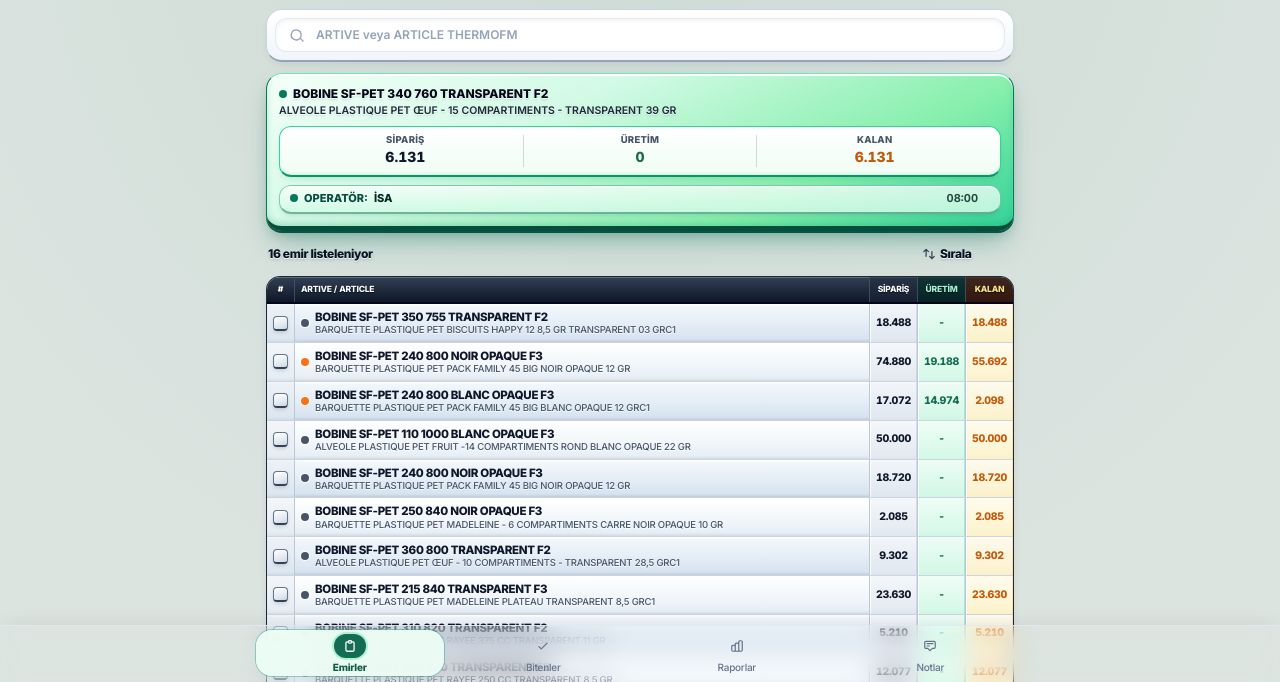
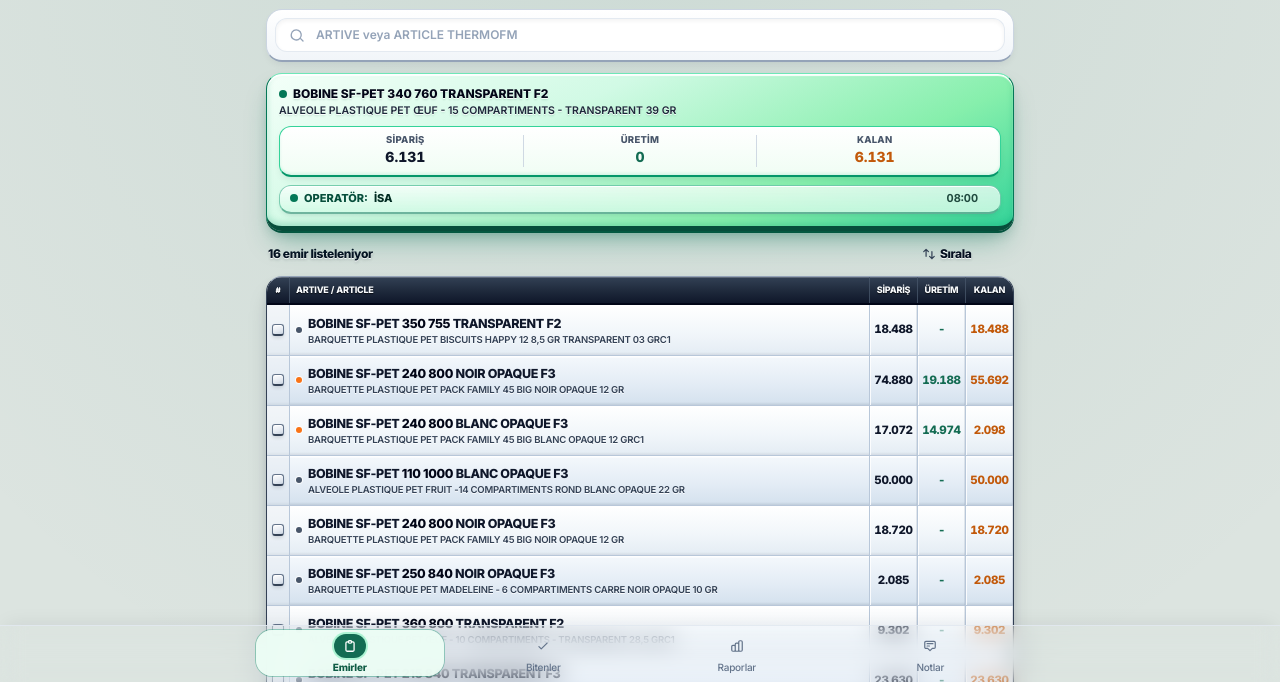
Before and after one commit to oozzkaankrt-dotcom/extruder-uretim, a plain HTML site: page index.html in a window 1280 px wide. Shown: the part 118-800 px from the top of the page. Drawn offline with nearby package versions, Linux system fonts and the light colour scheme.

Commit message:
Update index.html

```diff
--- a/index.html
+++ b/index.html
@@ -354,25 +354,40 @@
       box-shadow: 0 2px 4px -1px rgba(15, 23, 42, 0.2), inset 0 1px 0 rgba(255, 255, 255, 1);
     }
     #tab-emirler .pending-col-order-3d {
-      background: linear-gradient(180deg, rgba(241, 245, 249, 0.75) 0%, rgba(226, 232, 240, 0.85) 100%);
-      box-shadow: inset 1px 0 0 rgba(255, 255, 255, 0.85), inset -1px 0 0 rgba(148, 163, 184, 0.28);
+      background: transparent;
+      box-shadow: inset 1px 0 0 rgba(255, 255, 255, 0.85), inset -1px 0 0 rgba(148, 163, 184, 0.25);
     }
     #tab-emirler .pending-col-prod-3d {
-      background: linear-gradient(180deg, rgba(236, 253, 245, 0.85) 0%, rgba(209, 250, 229, 0.9) 100%);
-      box-shadow: inset 1px 0 0 rgba(255, 255, 255, 0.9), inset -1px 0 0 rgba(16, 185, 129, 0.25);
+      background: transparent;
+      box-shadow: inset 1px 0 0 rgba(255, 255, 255, 0.85), inset -1px 0 0 rgba(148, 163, 184, 0.25);
     }
     #tab-emirler .pending-col-rem-3d {
-      background: linear-gradient(180deg, rgba(255, 251, 235, 0.85) 0%, rgba(254, 243, 199, 0.92) 100%);
-      box-shadow: inset 1px 0 0 rgba(255, 255, 255, 0.9), inset -1px 0 0 rgba(245, 158, 11, 0.25);
+      background: transparent;
+      box-shadow: inset 1px 0 0 rgba(255, 255, 255, 0.85), inset -1px 0 0 rgba(148, 163, 184, 0.25);
     }
     #tab-emirler .pending-coil-highlight {
       display: block;
-      font-size: clamp(8.5px, 2.25vw, 11.5px);
-      line-height: 1.24;
-      font-weight: 900;
-      color: #061021;
+      font-size: clamp(9.5px, 2.5vw, 12.5px);
+      line-height: 1.38;
+      font-weight: 800;
+      color: #0F172A;
       letter-spacing: -0.025em;
-      text-shadow: 0 1px 0 rgba(255, 255, 255, 0.96), 0 1.5px 2px rgba(15, 23, 42, 0.14);
+      text-shadow: none;
+      white-space: nowrap;
+      overflow-x: auto;
+      scrollbar-width: none;
+    }
+    #tab-emirler .pending-coil-highlight::-webkit-scrollbar {
+      display: none;
+    }
+    #tab-emirler .pending-article-sub {
+      display: block;
+      font-size: clamp(8.5px, 2.05vw, 10.5px);
+      line-height: 1.35;
+      font-weight: 500;
+      color: #475569;
+      letter-spacing: -0.02em;
+      margin-top: 2px;
       white-space: nowrap;
       overflow-x: auto;
       scrollbar-width: none;
@@ -395,92 +410,14 @@
     #tab-emirler .pending-article-sub::-webkit-scrollbar {
       display: none;
     }
-    #tab-emirler .emirler-header-3d {
-      color: #061021;
-      text-shadow: 0 1px 0 rgba(255, 255, 255, 0.98), 0 2px 4px rgba(15, 23, 42, 0.22);
-      letter-spacing: -0.03em;
-    }
-    #tab-emirler .emirler-sub-3d {
-      color: #334155;
-      text-shadow: 0 1px 0 rgba(255, 255, 255, 0.9);
-    }
-    #tab-emirler .emirler-search-3d {
-      background: linear-gradient(180deg, #FFFFFF 0%, #E6EEF4 100%);
-      border: 1.5px solid #94A3B8;
-      border-bottom-width: 3.5px;
-      border-bottom-color: #475569;
-      box-shadow: 0 8px 16px -6px rgba(15, 23, 42, 0.2), inset 0 1.5px 0 rgba(255, 255, 255, 1);
-    }
-    #tab-emirler .pending-label-3d {
-      color: #334155;
-      font-weight: 900;
-      text-shadow: 0 1px 0 rgba(255, 255, 255, 0.95);
-    }
-    #tab-emirler .pending-num-order-3d {
-      color: #061021;
-      font-weight: 900;
-      text-shadow: 0 1px 0 rgba(255, 255, 255, 0.95), 0 1px 2px rgba(15, 23, 42, 0.14);
-    }
-    #tab-emirler .pending-num-prod-3d {
-      color: #065F46;
-      font-weight: 900;
-      text-shadow: 0 1px 0 rgba(255, 255, 255, 0.95), 0 1px 2px rgba(6, 95, 70, 0.18);
-    }
-    #tab-emirler .pending-num-rem-warn-3d {
-      color: #B45309;
-      font-weight: 900;
-      text-shadow: 0 1px 0 rgba(255, 255, 255, 0.95), 0 1px 2px rgba(180, 83, 9, 0.18);
-    }
-    #tab-emirler .pending-num-rem-neg-3d {
-      color: #BE123C;
-      font-weight: 900;
-      text-shadow: 0 1px 0 rgba(255, 255, 255, 0.95), 0 1px 2px rgba(190, 18, 60, 0.18);
-    }
-    #tab-emirler .pending-rows-stack .pending-zebra-row:nth-of-type(even) {
-      background-color: #EEF2F6;
-    }
-    #tab-emirler .pending-rows-stack .pending-zebra-row:hover {
-      filter: brightness(0.985);
-    }
-    #tab-emirler .pending-rows-stack {
-      background: #FFFFFF;
-      border: 1.5px solid #1E293B;
-      border-bottom-width: 3px;
-      border-radius: 14px;
-      overflow: hidden;
-      box-shadow: 0 4px 12px -4px rgba(15, 23, 42, 0.14);
-    }
-    #tab-emirler .pending-row-divider + .pending-row-divider {
-      border-top: 1px solid #CBD5E1;
-    }
-    #tab-emirler .pending-coil-highlight {
-      display: block;
-      font-size: clamp(8.5px, 2.25vw, 11.5px);
-      line-height: 1.24;
-      font-weight: 800;
-      color: #0F172A;
-      letter-spacing: -0.025em;
-      text-shadow: none;
-      white-space: nowrap;
-      overflow-x: auto;
-      scrollbar-width: none;
-    }
-    #tab-emirler .pending-coil-highlight::-webkit-scrollbar {
-      display: none;
-    }
-    #tab-emirler .pending-article-sub {
-      display: block;
-      font-size: clamp(7.5px, 1.85vw, 9.5px);
-      line-height: 1.22;
-      font-weight: 500;
-      color: #475569;
-      letter-spacing: -0.02em;
-      white-space: nowrap;
-      overflow-x: auto;
-      scrollbar-width: none;
-    }
-    #tab-emirler .pending-article-sub::-webkit-scrollbar {
-      display: none;
+    #tab-emirler .coil-dim-highlight {
+      font-weight: 950;
+      color: #020617;
+      background: transparent;
+      border-bottom: none;
+      border-radius: 0;
+      padding: 0;
+      box-shadow: none;
     }
     #tab-emirler .emirler-header-3d {
       color: #061021;
@@ -1526,7 +1463,11 @@
     }
 
     function formatArtiveHighlight(artiveText) {
-      return escapeHtml(artiveText || '');
+      const safeText = escapeHtml(artiveText || '');
+      return safeText.replace(
+        /\b(\d{2,4}\s+\d{2,4})\b/g,
+        '<span class="coil-dim-highlight">$1</span>'
+      );
     }
 
     function showToast(msg) {
@@ -3432,20 +3373,20 @@
             ondrop="handleOrderDrop(event, ${o.id})"
             ondragend="handleOrderDragEnd(event)"
             onclick="toggleIdleOrderDetailView(event, ${o.id})"
-            class="pending-row-divider pending-zebra-row rounded-none p-0 cursor-pointer transition">
+            class="pending-row-divider pending-zebra-row rounded-none p-0 cursor-pointer transition min-h-[46px] sm:min-h-[50px] flex items-stretch">
             <div class="flex items-stretch w-full min-w-0">
-              <div onclick="event.stopPropagation()" class="w-[24px] sm:w-[28px] shrink-0 py-1.5 px-0 flex items-center justify-center ltr:border-r rtl:border-l border-[#B8C7D9] bg-slate-200/45">
-                <div class="inline-flex items-center justify-center w-[15px] h-[15px] rounded pending-seq-3d">
+              <div onclick="event.stopPropagation()" class="w-[19px] sm:w-[23px] shrink-0 py-2 px-0 flex items-center justify-center ltr:border-r rtl:border-l border-[#B8C7D9] bg-slate-200/45">
+                <div class="inline-flex items-center justify-center w-[12px] h-[12px] rounded-[3px] pending-seq-3d">
                   <input type="number" inputmode="numeric" min="1" value="${o.orderNo}"
                     onchange="updateOrderNumberInline(${o.id}, this.value)"
                     onkeydown="if(event.key==='Enter'){this.blur();}"
-                    class="w-full h-full bg-transparent text-inherit text-[7.5px] font-black text-center leading-none tabular-nums rounded outline-none" />
+                    class="w-full h-full bg-transparent text-inherit text-[6.5px] font-black text-center leading-none tabular-nums rounded-[3px] outline-none" />
                 </div>
               </div>
 
-              <div class="flex-1 min-w-0 py-1.5 px-1.5 flex items-center">
+              <div class="flex-1 min-w-0 py-2 px-1.5 flex items-center">
                 <div class="flex items-center gap-1.5 min-w-0 w-full">
-                  <span class="w-2 h-2 rounded-full ${dotColorClass} shrink-0 shadow-xs ring-1 ring-white"></span>
+                  <span class="w-1.5 h-1.5 rounded-full ${dotColorClass} shrink-0 shadow-2xs ring-1 ring-white/80"></span>
                   <div class="min-w-0 flex-1">
                     <span class="pending-coil-highlight" title="${escapeHtml(o.artive || '')}">${formatArtiveHighlight(o.artive)}</span>
                     <span class="pending-article-sub" title="${escapeHtml(o.article || '')}">${escapeHtml(o.article || '')}</span>
@@ -3454,14 +3395,14 @@
               </div>
 
               <div class="grid grid-cols-3 shrink-0 w-[114px] sm:w-[144px] tabular-nums">
-                <div class="py-1.5 px-0.5 flex items-center justify-center leading-none ltr:border-l rtl:border-r ${rowCellBorderClass} pending-col-order-3d min-w-0">
-                  <span class="text-[8.5px] sm:text-[10.5px] tracking-tight pending-num-order-3d whitespace-nowrap">${orderCellText}</span>
+                <div class="py-2 px-0.5 flex items-center justify-center leading-none ltr:border-l rtl:border-r ${rowCellBorderClass} pending-col-order-3d min-w-0">
+                  <span class="text-[9.5px] sm:text-[11.5px] tracking-tight pending-num-order-3d whitespace-nowrap">${orderCellText}</span>
                 </div>
-                <div class="py-1.5 px-0.5 flex items-center justify-center leading-none ltr:border-l rtl:border-r ${rowCellBorderClass} pending-col-prod-3d min-w-0">
-                  <span class="text-[8.5px] sm:text-[10.5px] tracking-tight pending-num-prod-3d whitespace-nowrap">${prodCellText}</span>
+                <div class="py-2 px-0.5 flex items-center justify-center leading-none ltr:border-l rtl:border-r ${rowCellBorderClass} pending-col-prod-3d min-w-0">
+                  <span class="text-[9.5px] sm:text-[11.5px] tracking-tight pending-num-prod-3d whitespace-nowrap">${prodCellText}</span>
                 </div>
-                <div class="py-1.5 px-0.5 flex items-center justify-center leading-none ltr:border-l rtl:border-r ${rowCellBorderClass} pending-col-rem-3d min-w-0">
-                  <span class="text-[8.5px] sm:text-[10.5px] tracking-tight ${remNum3dClass} whitespace-nowrap">${remCellText}</span>
+                <div class="py-2 px-0.5 flex items-center justify-center leading-none ltr:border-l rtl:border-r ${rowCellBorderClass} pending-col-rem-3d min-w-0">
+                  <span class="text-[9.5px] sm:text-[11.5px] tracking-tight ${remNum3dClass} whitespace-nowrap">${remCellText}</span>
                 </div>
               </div>
             </div>
@@ -3533,19 +3474,19 @@
 
       const excelHeaderRowHtml = remainingCardsHtml
         ? `
-          <div class="flex items-stretch pending-excel-header-3d text-[8.5px] font-black uppercase tracking-tight tabular-nums select-none">
-            <div class="w-[24px] sm:w-[28px] shrink-0 py-1.5 px-0 flex items-center justify-center ltr:border-r rtl:border-l border-slate-600/80">#</div>
+          <div class="flex items-stretch pending-excel-header-3d text-[9px] font-black uppercase tracking-tight tabular-nums select-none">
+            <div class="w-[19px] sm:w-[23px] shrink-0 py-1.5 px-0 flex items-center justify-center ltr:border-r rtl:border-l border-slate-600/80 text-[8px]">#</div>
             <div class="flex-1 min-w-0 py-1.5 px-1.5 flex items-center truncate">ARTIVE / ARTICLE</div>
             <div class="grid grid-cols-3 shrink-0 w-[114px] sm:w-[144px] text-center">
-              <span class="py-1.5 px-0.5 flex items-center justify-center ltr:border-l rtl:border-r border-slate-600/80 bg-slate-800/50 truncate">${escapeHtml(t('metric_order'))}</span>
-              <span class="py-1.5 px-0.5 flex items-center justify-center ltr:border-l rtl:border-r border-slate-600/80 bg-emerald-950/65 text-emerald-200 truncate">${escapeHtml(t('metric_prod'))}</span>
-              <span class="py-1.5 px-0.5 flex items-center justify-center ltr:border-l rtl:border-r border-slate-600/80 bg-amber-950/65 text-amber-200 truncate">${escapeHtml(t('metric_rem'))}</span>
+              <span class="py-1.5 px-0.5 flex items-center justify-center ltr:border-l rtl:border-r border-slate-600/80 truncate">${escapeHtml(t('metric_order'))}</span>
+              <span class="py-1.5 px-0.5 flex items-center justify-center ltr:border-l rtl:border-r border-slate-600/80 truncate">${escapeHtml(t('metric_prod'))}</span>
+              <span class="py-1.5 px-0.5 flex items-center justify-center ltr:border-l rtl:border-r border-slate-600/80 truncate">${escapeHtml(t('metric_rem'))}</span>
             </div>
           </div>`
         : '';
 
       const remainingGroupHtml = remainingCardsHtml
-        ? `<div class="pending-rows-stack">${excelHeaderRowHtml}${remainingCardsHtml}</div>`
+        ? `<div class="pending-rows-stack min-h-[calc(100vh-235px)] flex flex-col justify-between">${excelHeaderRowHtml}<div class="flex-1 flex flex-col justify-between">${remainingCardsHtml}</div></div>`
         : '';
 
       container.innerHTML = runningCardsHtml + metaBarHtml + endedOrderCardHtml + remainingGroupHtml;
```
